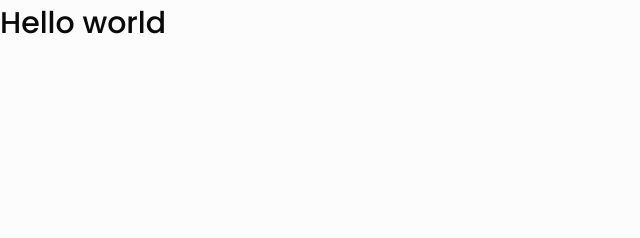
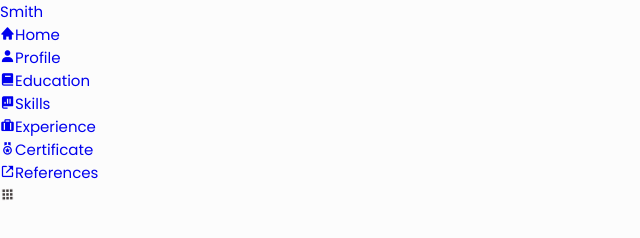
Before and after one commit to BoiAkay/AbhishekResume, a plain HTML site: page index.html in a window 1280 px wide. Shown: the whole page, without its empty margins (0-640 px from the left). Drawn offline with nearby package versions, Linux system fonts and the light colour scheme.

Commit message:
16 jun 2024-2

```diff
--- a/index.html
+++ b/index.html
@@ -14,12 +14,55 @@
     <body>
         <!--========== HEADER ==========-->
         <header class="l-header" id="header">
-
+            <nav class="1-header" id="header">
+                <a href="#" class="nav_logo">Smith</a>
+                <div class="nav_menu" id="nav-menu">
+                    <ul class="nav_list">
+                        <li class="nav_item">
+                            <a href="#home" class="nav_link">
+                                <i class="bx bxs-home"></i>Home
+                            </a>
+                        </li>
+                        <li class="nav_item">
+                            <a href="#profile" class="nav_link">
+                                <i class="bx bxs-user"></i>Profile
+                            </a>
+                        </li>
+                        <li class="nav_item">
+                            <a href="#education" class="nav_link">
+                                <i class="bx bxs-book"></i>Education
+                            </a>
+                        </li>
+                        <li class="nav_item">
+                            <a href="#skills" class="nav_link">
+                                <i class="bx bxs-receipt bx-rotate-90"></i>Skills
+                            </a>
+                        </li>
+                        <li class="nav_item">
+                            <a href="#experience" class="nav_link">
+                                <i class="bx bxs-briefcase-alt"></i>Experience
+                            </a>
+                        </li>
+                        <li class="nav_item">
+                            <a href="#certificate" class="nav_link">
+                                <i class="bx bx-medal"></i>Certificate
+                            </a>
+                        </li>
+                        <li class="nav_item">
+                            <a href="#references" class="nav_link">
+                                <i class="bx bx-link-external"></i>References
+                            </a>
+                        </li>
+                    </ul>
+                </div>
+                <div class="nav_toggle" id="nav-toggle">
+                    <i class='bx bxs-grid bx-tada' ></i>
+                </div>
+            </nav>
         </header>
 
         <main class="l-main bd-container">
             <!-- All elements within this div, is generated in PDF -->
-             <h1>Hello world</h1>
             <div class="resume" id="area-cv">
                 <div class="resume__left">
                     <!--========== HOME ==========-->
```
